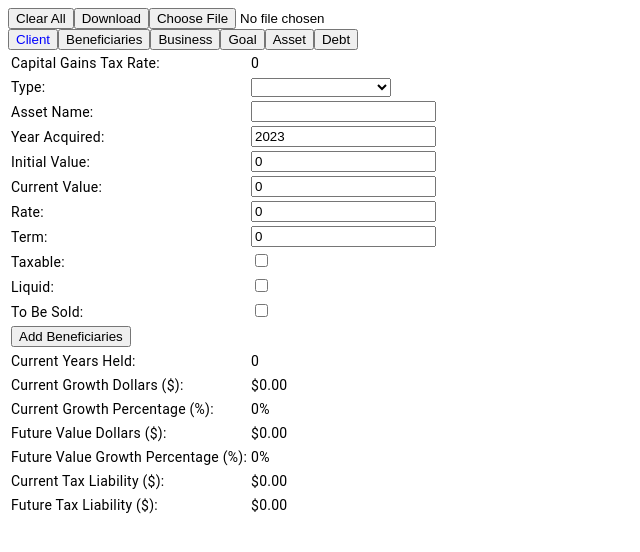
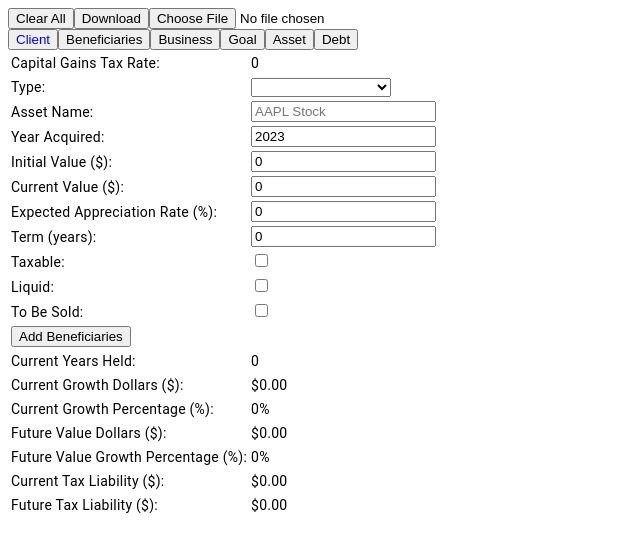
Before and after one commit to ynvtlmr/dynamic-needs-analysis, an Angular app: page /asset in a window 1280 px wide. Shown: the top 552 px of the page, without its empty margins (0-640 px from the left). Built offline with nearby package versions, Linux system fonts and the light colour scheme.

Commit message:
add hints to online UI

```diff
--- a/src/app/asset/asset.component.html
+++ b/src/app/asset/asset.component.html
@@ -23,7 +23,7 @@
       <label for="financialInstrumentName">Asset Name:</label>
     </td>
     <td>
-      <input [(ngModel)]="name" id="financialInstrumentName" type="text" />
+      <input [(ngModel)]="name" id="financialInstrumentName" type="text" placeholder="AAPL Stock "/>
     </td>
   </tr>
 
@@ -37,7 +37,7 @@
 
   <!-- Initial Value -->
   <tr>
-    <td><label for="initialValue">Initial Value:</label></td>
+    <td><label for="initialValue">Initial Value ($):</label></td>
     <td>
       <input [(ngModel)]="initialValue" id="initialValue" type="number" />
     </td>
@@ -45,7 +45,7 @@
 
   <!-- Current Value -->
   <tr>
-    <td><label for="currentValue">Current Value:</label></td>
+    <td><label for="currentValue">Current Value ($):</label></td>
     <td>
       <input [(ngModel)]="currentValue" id="currentValue" type="number" />
     </td>
@@ -53,13 +53,13 @@
 
   <!-- Rate -->
   <tr>
-    <td><label for="rate">Rate:</label></td>
+    <td><label for="rate">Expected Appreciation Rate (%):</label></td>
     <td><input [(ngModel)]="rate" id="rate" type="number" /></td>
   </tr>
 
   <!-- Term -->
   <tr>
-    <td><label for="term">Term:</label></td>
+    <td><label for="term">Term (years):</label></td>
     <td><input [(ngModel)]="term" id="term" type="number" /></td>
   </tr>
 
--- a/src/app/beneficiary/beneficiary.component.html
+++ b/src/app/beneficiary/beneficiary.component.html
@@ -11,6 +11,7 @@
           (ngModelChange)="onBeneficiaryChange()"
           [(ngModel)]="beneficiary.name"
           type="text"
+          placeholder="Jane Smith"
         />
       </td>
       <td>
--- a/src/app/business/business.component.html
+++ b/src/app/business/business.component.html
@@ -3,7 +3,7 @@
     <tr>
       <td><label for="businessName">Business Name:</label></td>
       <td>
-        <input [(ngModel)]="businessName" id="businessName" type="text" />
+        <input [(ngModel)]="businessName" id="businessName" type="text" placeholder="Widgets Ltd."/>
       </td>
     </tr>
     <tr>
--- a/src/app/client/client.component.html
+++ b/src/app/client/client.component.html
@@ -9,6 +9,7 @@
           [(ngModel)]="name"
           id="name"
           type="text"
+          placeholder="John Smith"
         />
       </td>
     </tr>
@@ -49,7 +50,7 @@
       </td>
     </tr>
     <tr>
-      <td><label for="annualIncome">Annual Income:</label></td>
+      <td><label for="annualIncome">Annual Income ($):</label></td>
       <td>
         <input
           (ngModelChange)="updateClientData()"
--- a/src/app/debt/debt.component.html
+++ b/src/app/debt/debt.component.html
@@ -2,12 +2,12 @@
   <!-- Debt Name -->
   <tr>
     <td><label for="debtName">Debt Name:</label></td>
-    <td><input [(ngModel)]="name" id="debtName" type="text" /></td>
+    <td><input [(ngModel)]="name" id="debtName" type="text" placeholder="Bank Loan"/></td>
   </tr>
 
   <!-- Initial Value -->
   <tr>
-    <td><label for="initialValue">Initial Value:</label></td>
+    <td><label for="initialValue">PrincipalValue ($):</label></td>
     <td>
       <input [(ngModel)]="initialValue" id="initialValue" type="number" />
     </td>
@@ -23,19 +23,19 @@
 
   <!-- Rate -->
   <tr>
-    <td><label for="rate">Rate:</label></td>
+    <td><label for="rate">Interest Rate (%):</label></td>
     <td><input [(ngModel)]="rate" id="rate" type="number" /></td>
   </tr>
 
   <!-- Term -->
   <tr>
-    <td><label for="term">Term:</label></td>
+    <td><label for="term">Term (years):</label></td>
     <td><input [(ngModel)]="term" id="term" type="number" /></td>
   </tr>
 
   <!-- Annual Payment -->
   <tr>
-    <td><label for="annualPayment">Annual Payment:</label></td>
+    <td><label for="annualPayment">Annual Payment ($):</label></td>
     <td>
       <input [(ngModel)]="annualPayment" id="annualPayment" type="number" />
     </td>
--- a/src/app/goal/goal.component.html
+++ b/src/app/goal/goal.component.html
@@ -12,6 +12,7 @@
           (ngModelChange)="onGoalChange()"
           [(ngModel)]="goal.goalName"
           type="text"
+          placeholder="World Wildlife Fund"
         />
       </td>
       <td>
```
